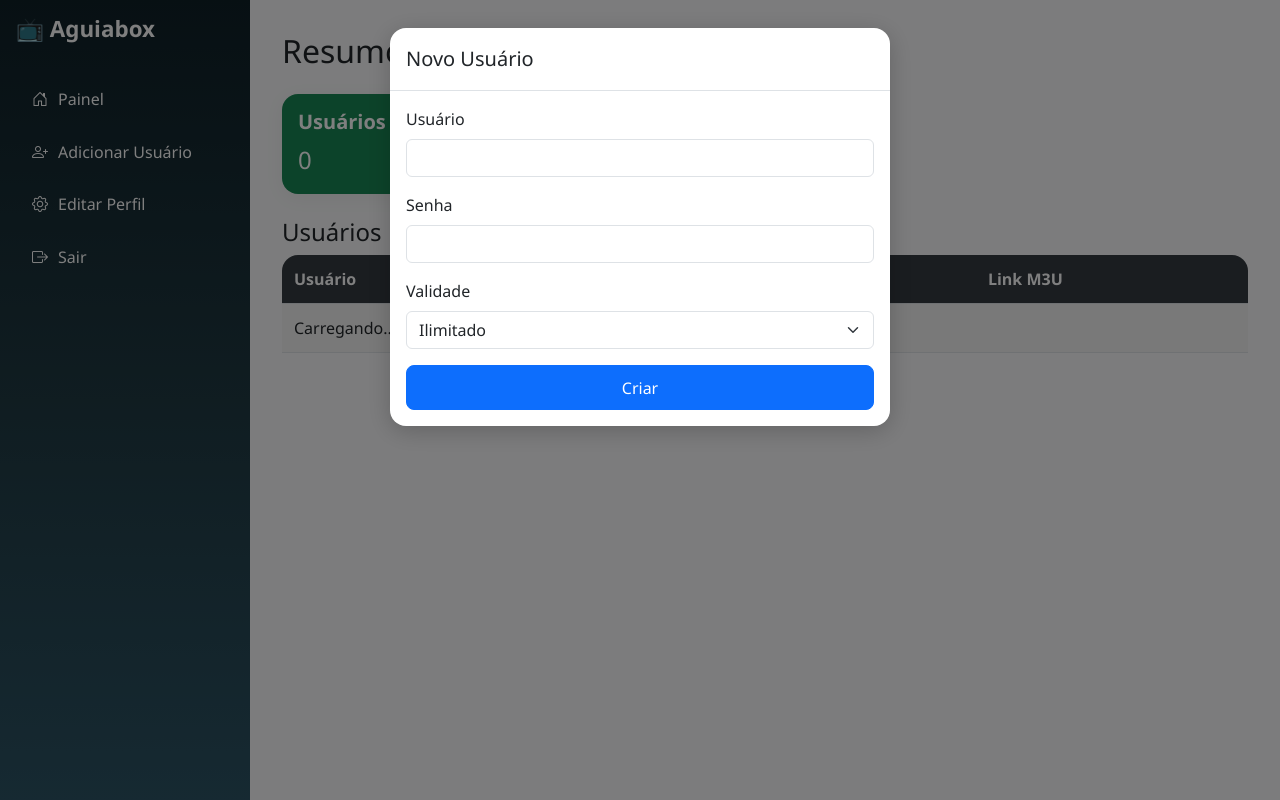
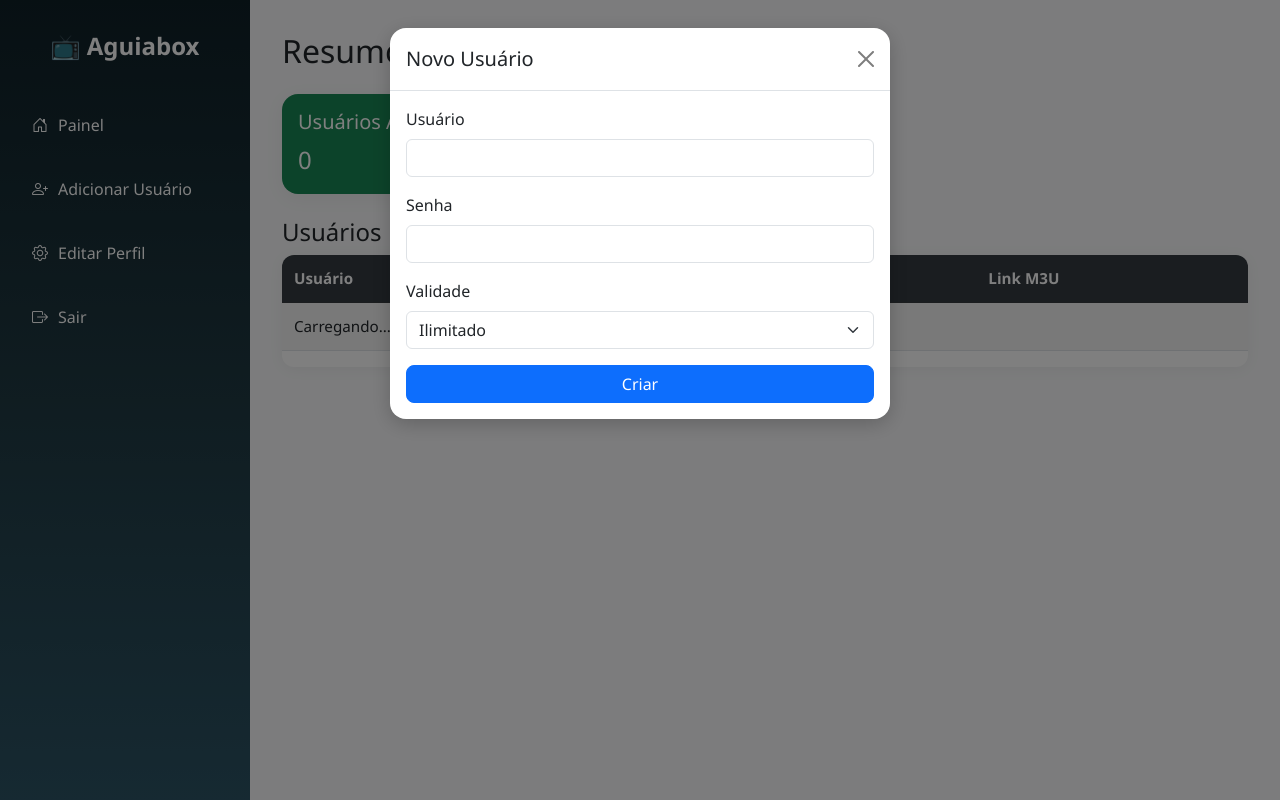
Before and after one commit to silverfb13/painelaguiabox, a PHP site: page /dashboard.html in a window 1280 px wide, after a click on "Adicionar Usuário". Run offline with PHP 8.4, Linux system fonts and the light colour scheme.

Commit message:
Update painel.css

```diff
--- a/painel.css
+++ b/painel.css
@@ -1,33 +1,33 @@
-body { font-family: 'Segoe UI', sans-serif; background-color: #f1f3f6; margin: 0; padding: 0; overflow-x: hidden; color: #212529; }
+/* painel.css - estilo moderno e responsivo */
 
-.sidebar { width: 250px; background: linear-gradient(180deg, #0f2027, #203a43, #2c5364); color: white; position: fixed; height: 100vh; padding: 1rem; display: flex; flex-direction: column; justify-content: flex-start; }
+body { font-family: 'Segoe UI', sans-serif; background-color: #f1f3f6; margin: 0; color: #212529; overflow-x: hidden; }
 
-.sidebar h4 { font-weight: bold; font-size: 1.4rem; margin-bottom: 2rem; }
+.sidebar { position: fixed; top: 0; left: 0; height: 100vh; width: 250px; background: linear-gradient(180deg, #0f2027, #203a43, #2c5364); padding: 2rem 1rem; color: white; display: flex; flex-direction: column; gap: 1rem; }
 
-.sidebar .nav-link { color: white; padding: 0.75rem 1rem; border-radius: 0.5rem; transition: background 0.3s; display: flex; align-items: center; font-size: 1rem; gap: 10px; margin-bottom: 0.3rem; }
+.sidebar h4 { font-size: 1.5rem; font-weight: bold; margin-bottom: 1.5rem; text-align: center; }
 
-.sidebar .nav-link:hover { background-color: rgba(255, 255, 255, 0.15); }
+.sidebar .nav-link { color: #fff; padding: 0.75rem 1rem; font-size: 1rem; border-radius: 0.5rem; transition: background 0.3s; display: flex; align-items: center; gap: 10px; text-decoration: none; }
 
-.content { margin-left: 250px; padding: 2rem; min-height: 100vh; background: #f8f9fa; }
+.sidebar .nav-link:hover { background: rgba(255, 255, 255, 0.1); }
 
-.card { border: none; border-radius: 1rem; box-shadow: 0 4px 20px rgba(0, 0, 0, 0.05); transition: all 0.3s ease-in-out; }
+.content { margin-left: 250px; padding: 2rem; min-height: 100vh; background-color: #f8f9fa; }
 
-.card:hover { transform: translateY(-3px); box-shadow: 0 6px 25px rgba(0, 0, 0, 0.1); }
+.card { border-radius: 1rem; box-shadow: 0 4px 20px rgba(0, 0, 0, 0.05); border: none; transition: 0.2s ease-in-out; }
 
-.card h5 { font-weight: 600; font-size: 1.25rem; }
-
-.link-box { font-size: 0.8rem; background-color: #e9ecef; padding: 6px 10px; border-radius: 5px; font-family: monospace; overflow-x: auto; }
+.card:hover { transform: scale(1.02); box-shadow: 0 6px 30px rgba(0, 0, 0, 0.08); }
 
 .table th { background-color: #343a40; color: white; }
 
-.table td, .table th { vertical-align: middle; padding: 0.75rem; border-color: #dee2e6; }
+.table td, .table th { vertical-align: middle; padding: 0.75rem; font-size: 0.95rem; }
 
-.table-responsive { border-radius: 1rem; overflow: hidden; }
+.table-responsive { border-radius: 0.75rem; overflow-x: auto; background: white; box-shadow: 0 2px 15px rgba(0, 0, 0, 0.05); }
 
-.modal-content { border-radius: 1rem; box-shadow: 0 5px 25px rgba(0, 0, 0, 0.2); border: none; }
+.link-box { font-size: 0.85rem; background-color: #e9ecef; padding: 6px 10px; border-radius: 5px; font-family: monospace; white-space: nowrap; overflow-x: auto; }
 
-.btn-primary, .btn-success, .btn-warning { border-radius: 0.5rem; font-weight: 500; padding: 0.6rem 1.2rem; }
+.modal-content { border-radius: 1rem; box-shadow: 0 5px 20px rgba(0, 0, 0, 0.2); border: none; }
 
-.btn-close { background: transparent; filter: brightness(0) invert(1); }
+.btn-primary, .btn-warning { border-radius: 0.5rem; font-weight: 500; }
 
-@media (max-width: 768px) { .sidebar { position: relative; width: 100%; height: auto; flex-direction: row; justify-content: space-around; } .content { margin-left: 0; padding: 1rem; } }
+@media (max-width: 768px) { .sidebar { position: relative; width: 100%; height: auto; flex-direction: row; justify-content: space-around; padding: 1rem; }
+
+.content { margin-left: 0; padding: 1rem; } }
```
